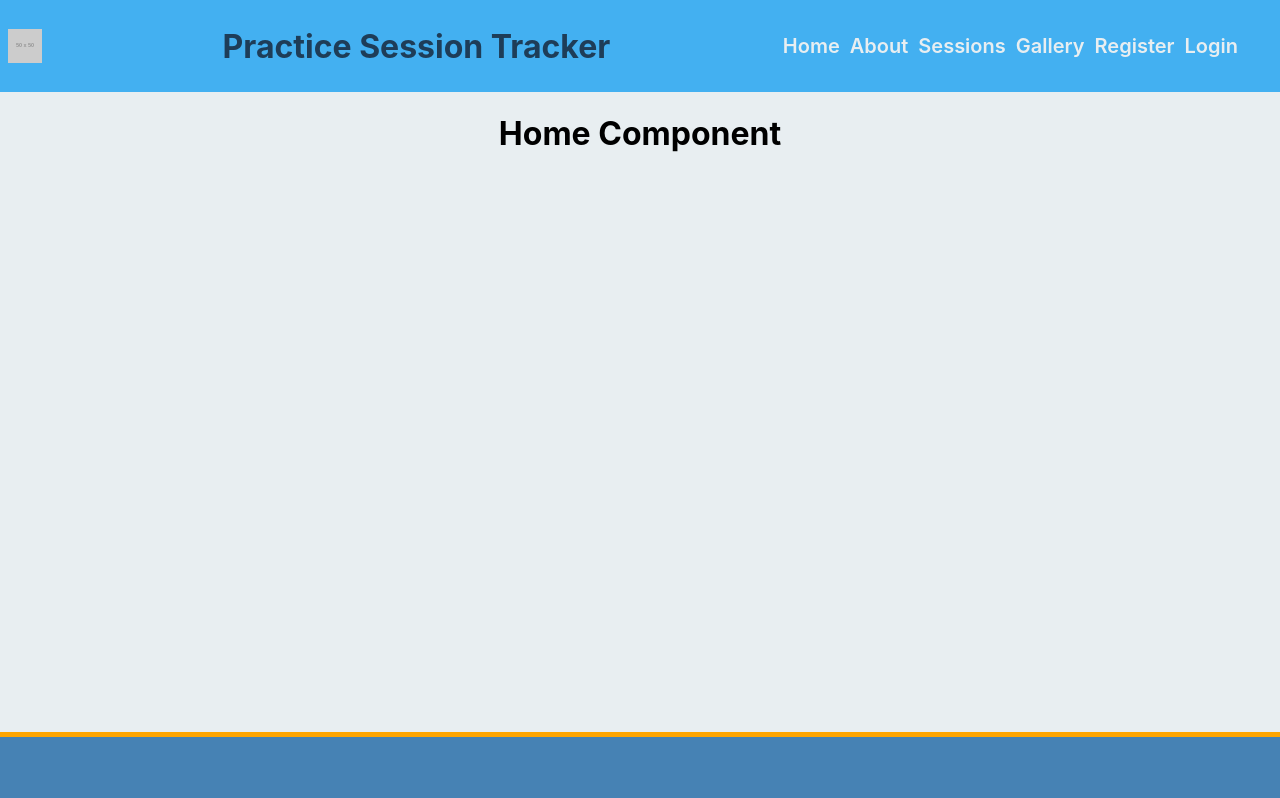
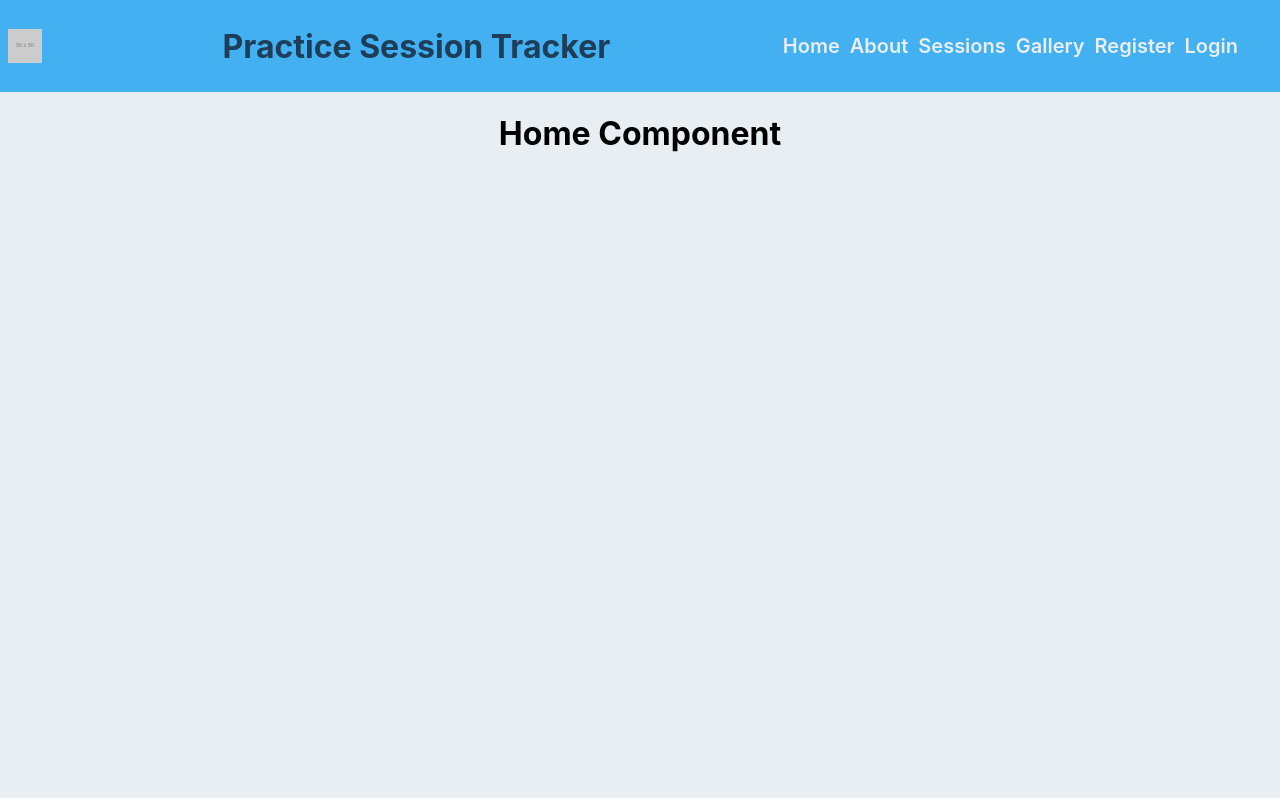
Before and after one commit to ehoversten/practice_tracker, a React (Create React App) app in the folder client/: page / in a window 1280 px wide. Shown: the top 798 px of the page. Built offline with nearby package versions, Linux system fonts and the light colour scheme.

Commit message:
page transitions better but not there yet

```diff
--- a/client/src/App.js
+++ b/client/src/App.js
@@ -13,6 +13,7 @@ import NotFound from './pages/NotFound';
 import RequireAuth from './components/RequireAuth';
 import Footer from './components/Footer/Footer';
 import { AnimatePresence } from 'framer-motion';
+import AnimatedRoutes from './components/AnimatedRoutes';
 
 
 function App() {
@@ -23,8 +24,8 @@ function App() {
     <BrowserRouter>
       <Navbar />
       <div className="App">
-        <AnimatePresence>
-          <Routes>
+        <AnimatedRoutes  />
+          {/* <Routes>
             <Route path='/' element={<Home />} />
             <Route path='about' element={<About />} />
             <Route path='register' element={<Register />} />
@@ -33,13 +34,12 @@ function App() {
             <Route element={<RequireAuth />} >
               <Route path='sessions' element={<Sessions />} />
               <Route path='gallery' element={<Gallery />} />
-              {/* <Route path='/' element={user ? <Home /> : <Navigate to='/login'/>} /> */}
+              <Route path='/' element={user ? <Home /> : <Navigate to='/login'/>} />
             </Route>
 
 
             <Route path='*' element={<NotFound />}/>
-          </Routes>
-        </AnimatePresence>
+          </Routes> */}
         <Footer />
       </div>
     </BrowserRouter>
--- /dev/null
+++ b/client/src/components/AnimatedRoutes.js
@@ -0,0 +1,34 @@
+import { Routes, Route, useLocation } from 'react-router-dom';
+import Sessions from '../pages/Sessions';
+import Gallery from '../pages/Gallery';
+import NotFound from '../pages/NotFound';
+import RequireAuth from '../components/RequireAuth';
+import Home from '../pages/Home';
+import About from '../pages/About';
+import Register from '../pages/Register';
+import Login from '../pages/Login';
+import { AnimatePresence } from 'framer-motion';
+
+const AnimatedRoutes = () => {
+    const location = useLocation();
+
+    return (
+        <AnimatePresence>
+            <Routes location={location} key={location.key}>
+                <Route path='/' element={<Home />} />
+                <Route path='about' element={<About />} />
+                <Route path='register' element={<Register />} />
+                <Route path='login' element={ <Login />}/>
+
+                <Route element={<RequireAuth />} >
+                    <Route path='sessions' element={<Sessions />} />
+                    <Route path='gallery' element={<Gallery />} />
+                </Route>
+
+                <Route path='*' element={<NotFound />}/>
+            </Routes>
+        </AnimatePresence>
+    )
+}
+
+export default AnimatedRoutes;
--- a/client/src/index.css
+++ b/client/src/index.css
@@ -84,7 +84,7 @@ nav img {
 
 
 .home-page, .about-page {
-  height: 80vh;
+  height: 100vh;
   background-color: #E8EEF1;
   margin-top: 0px;
   display: flex;
--- a/client/src/pages/About.js
+++ b/client/src/pages/About.js
@@ -25,10 +25,10 @@ const About = () => {
 
     return (
         <motion.div
-            initial={{ x: '-100vw' }}
-            animate={{ x: 0 }}
+            initial={{ width: 0 }}
+            animate={{ width: '100%' }}
             transition={{ delay: 0.2, duration: 0.5 }}
-            exit={{ x: '-100vw' }}
+            exit={{ x: window.innerWidth, transition:{ duration: 0.5 }, ease: 'easeOut'  }}
             className='about-page'
             >
             <h1>About Component</h1>
--- a/client/src/pages/Gallery.js
+++ b/client/src/pages/Gallery.js
@@ -37,10 +37,10 @@ const Gallery = () => {
 
     return (
         <motion.div
-            initial={{ x: '-100vw' }}
-            animate={{ x: 0 }}
+            initial={{ width: 0 }}
+            animate={{ width: '100%' }}
             transition={{ delay: 0.0, duration: 0.5 }}
-            exit={{ x: '-100vw' }}
+            exit={{ x: window.innerWidth, transition:{ duration: 0.5 }, ease: 'easeOut' }}
             className="gallery-container"
         >
             <section className="chord-key">
--- a/client/src/pages/Home.js
+++ b/client/src/pages/Home.js
@@ -12,12 +12,12 @@ const Home = () => {
     }, []);
 
     return (
-        <div className='home-page'>
         <motion.div
-                initial={{ x: '-100vw' }}
-                animate={{ x: 0 }}
+            initial={{ width: 0 }}
+            animate={{ width: '100%' }}
             transition={{ delay: 0.0, duration: 0.5 }}
-                exit={{ x: '-100vw' }}
+            exit={{ x: window.innerWidth, transition:{ delay: 0.5 }, ease: 'easeOut' }}
+            className='home-page'
         >
 
             <h1>Home Component</h1>
@@ -26,7 +26,6 @@ const Home = () => {
             </div>
 
         </motion.div>
-        </div>
     )
 }
 
--- a/client/src/pages/Login.js
+++ b/client/src/pages/Login.js
@@ -69,6 +69,7 @@ const Login = () => {
             initial={{ x: '-100vw' }}
             animate={{ x: 0 }}
             transition={{ delay: 0.0, duration: 0.5 }}
+            exit={{ x: window.innerWidth, transition:{ duration: 0.5 }, ease: 'easeOut' }}
             className="login-container"
         >
             <div className="title-container">
--- a/client/src/pages/Register.js
+++ b/client/src/pages/Register.js
@@ -71,6 +71,7 @@ const Register = () => {
             initial={{ x: '-100vw' }}
             animate={{ x: 0 }}
             transition={{ delay: 0.0, duration: 0.5 }}
+            exit={{ x: window.innerWidth, transition:{ duration: 0.5 }}}
             className="register-container"
         >
             <h1>Welcome, Register</h1>
--- a/client/src/pages/Sessions.js
+++ b/client/src/pages/Sessions.js
@@ -123,6 +123,7 @@ const Session = () => {
             initial={{ x: '-100vw' }}
             animate={{ x: 0 }}
             transition={{ delay: 0.0, duration: 0.5 }}
+            exit={{ x: window.innerWidth, transition:{ duration: 0.5 }}}
             className='session-container'
         >
             <div className="session-title">
```
Lines whose indentation alone changed are shown as unchanged.
